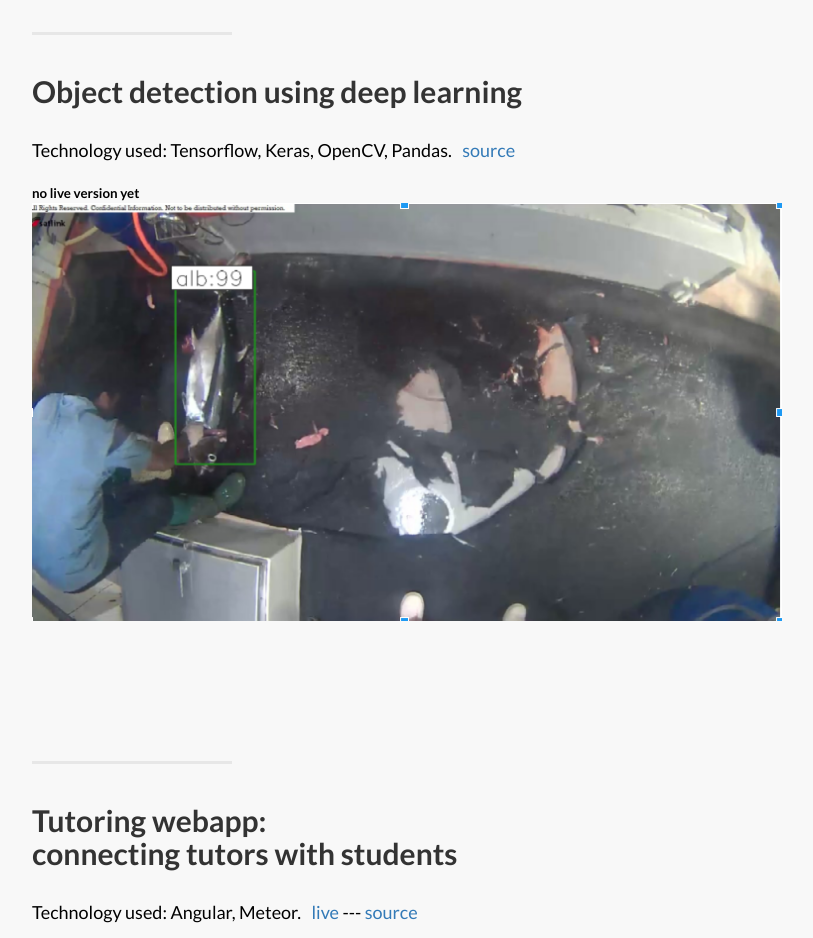
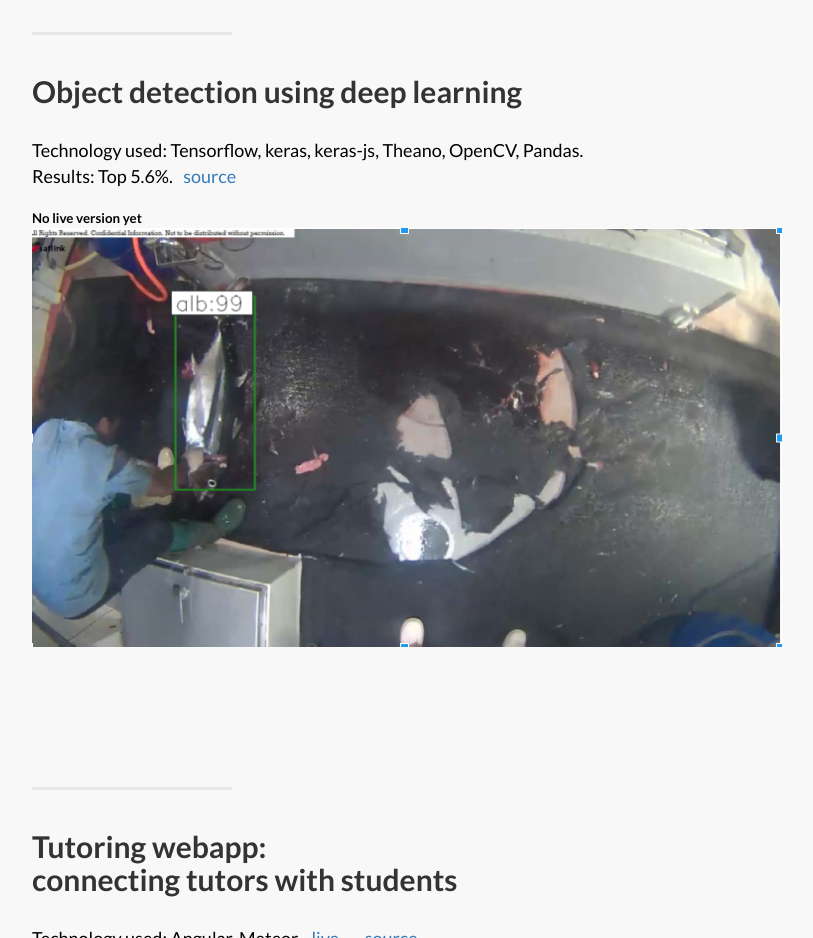
Before and after one commit to MohmadAyman/MohmadAyman.github.io, a plain HTML site: page index.html in a window 1280 px wide. Shown: the part 2300-3238 px from the top of the page, without its empty margins (233-1046 px from the left). Drawn offline with Linux system fonts and the light colour scheme; a web font is replaced by a local one.

Commit message:
kaggle results

```diff
--- a/index.html
+++ b/index.html
@@ -979,9 +979,9 @@
                     <hr class="section-heading-spacer">
                     <div class="clearfix"></div>
                     <h2 class="section-heading">Object detection using deep learning</h2>
-                    <p class="lead">Technology used: Tensorflow, Keras, OpenCV, Pandas. &nbsp;
+                    <p class="lead">Technology used: Tensorflow, keras, keras-js, Theano, OpenCV, Pandas. <br> Results: Top 5.6%. &nbsp;
                         <a target="_blank" href="https://github.com/yassinzak/Fishy/notebook">source</a></p>
-                    <p>no live version yet </p>
+                    <p>No live version yet </p>
                     <img class="img-responsive " src="img/fish22.png" alt=" ">
                     <br>
                 </div>
```
